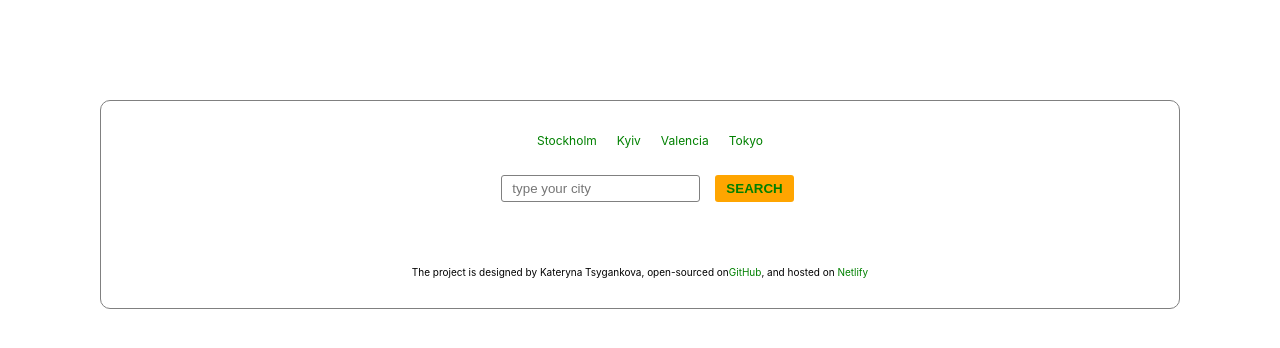
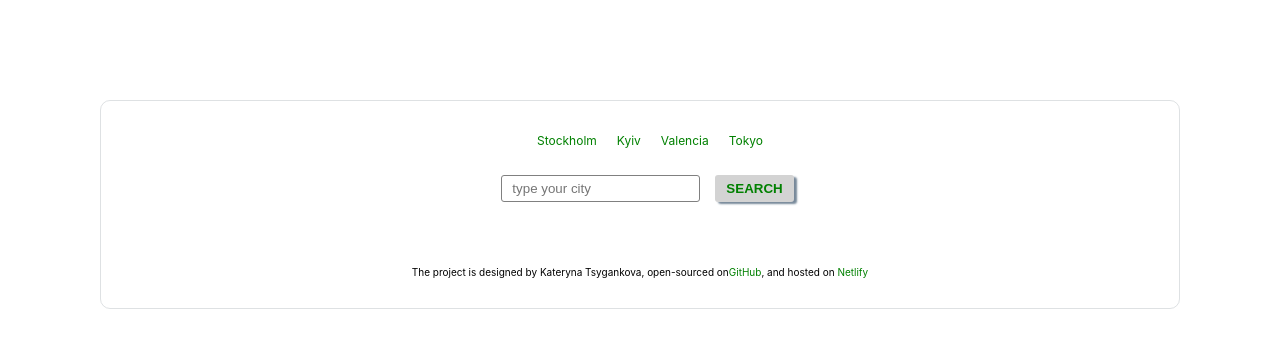
Before and after one commit to tsyganek/weather-react-app, a React (Create React App) app: page / in a window 1280 px wide. In both pictures the pointer is over the input "search". Shown: the top 348 px of the page. Built offline with nearby package versions, Linux system fonts and the light colour scheme.

Commit message:
styles edited

```diff
--- a/src/index.css
+++ b/src/index.css
@@ -6,7 +6,7 @@ body {
     sans-serif;
   -webkit-font-smoothing: antialiased;
   -moz-osx-font-smoothing: grayscale;
-  border: 1px grey solid;
+  border: 1px rgba(189, 195, 199, 0.5) solid;
   border-radius: 10px;
   padding: 20px;
 }
@@ -65,9 +65,11 @@ a {
   font-weight: 700;
   text-transform: uppercase;
   border: solid 1px transparent;
+  box-shadow: 3px 2px 2px lightslategray;
 }
 
 .button:hover {
-  background-color: orange;
+  background-color: lightgrey;
   color: green;
+  transition-timing-function: cubic-bezier(0.075, 0.82, 0.165, 1);
 }
```
